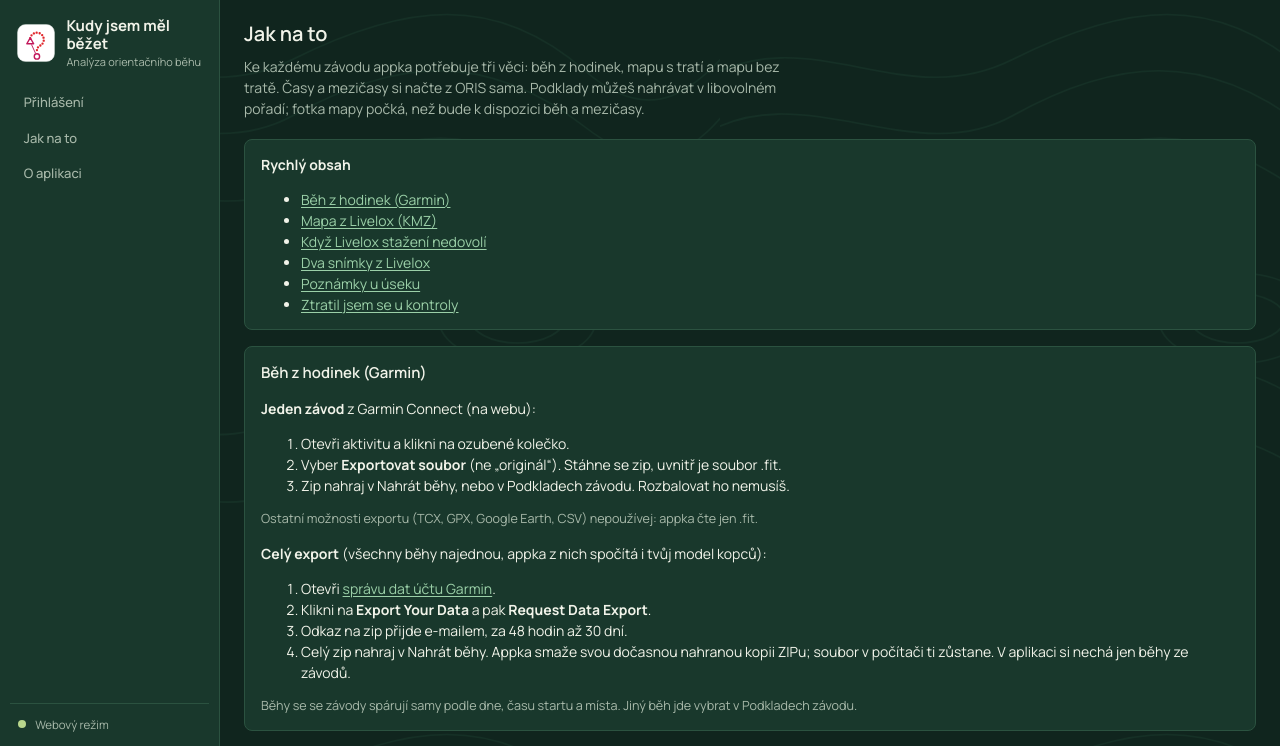
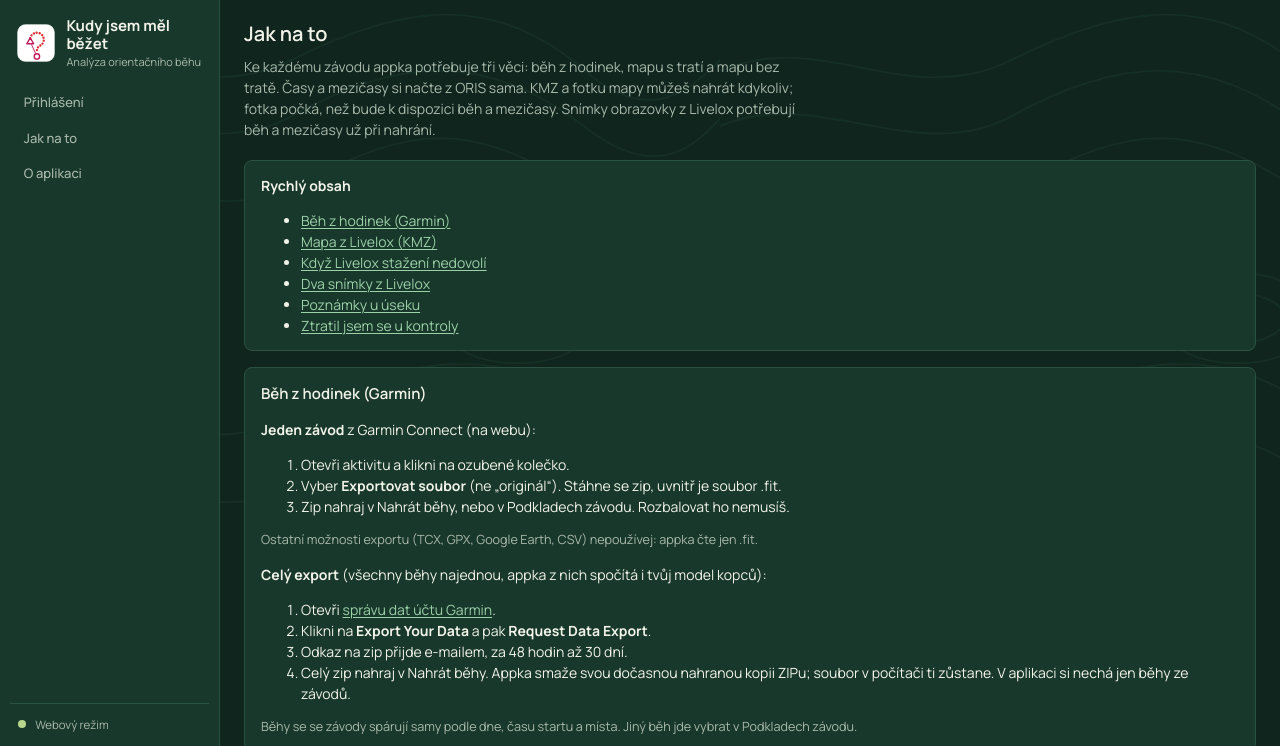
Before and after one commit to Polik9000/Kudy-jsem-mel-bezet, a Python web app: template webapp/templates/ob/help.html in a window 1280 px wide. Shown: the part 53-799 px from the top of the page. Run offline with Jinja, Linux system fonts and the light colour scheme; the template is opened without the code that fills it, so the values that code supplies are empty.

Commit message:
Upřesnit pořadí nahrávání a výjimku snímků Livelox

```diff
--- a/webapp/templates/ob/help.html
+++ b/webapp/templates/ob/help.html
@@ -3,8 +3,8 @@
 {% block content %}
 <h2 class="s-ikonou">{{ ikona('plan', 'ikona-nadpis') }}{{ _('Jak na to') }}</h2>
 <p class="evhead">{% trans %}Ke každému závodu appka potřebuje tři věci: běh z hodinek, mapu s tratí a mapu bez tratě.
-  Časy a mezičasy si načte z ORIS sama. Podklady můžeš nahrávat v libovolném pořadí; fotka mapy počká, než bude
-  k dispozici běh a mezičasy.{% endtrans %}</p>
+  Časy a mezičasy si načte z ORIS sama. KMZ a fotku mapy můžeš nahrát kdykoliv; fotka počká, než bude k dispozici
+  běh a mezičasy. Snímky obrazovky z Livelox potřebují běh a mezičasy už při nahrání.{% endtrans %}</p>
 <nav class="karta" aria-label="{{ _('Obsah nápovědy') }}">
   <b>{{ _('Rychlý obsah') }}</b>
   <ul class="ob-obsah">
```
